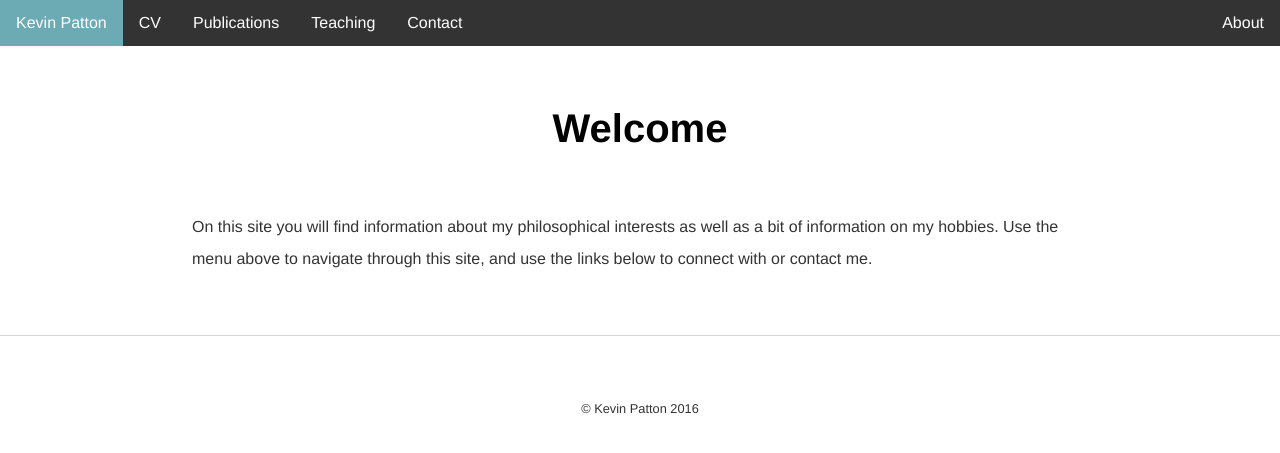
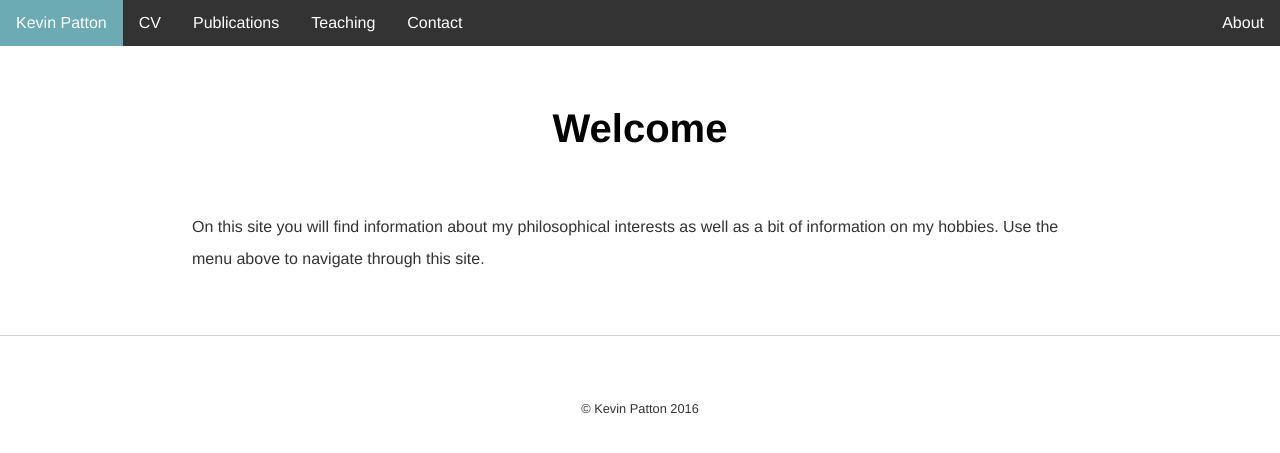
Before and after one commit to kevinjpatton/kevinjpatton.github.io, a Jekyll site: the page built from index.html, in a window 1280 px wide. Shown: the top 453 px of the page. Built offline with Jekyll 4.4.1, drawn with Linux system fonts in a browser that asks for light colours; Markdown is read by kramdown in place of the engine named in the settings.

Commit message:
Update index.html

```diff
--- a/index.html
+++ b/index.html
@@ -4,6 +4,5 @@ title: Kevin Patton
 ---
 <div class="blurb">
 	<h1><center>Welcome</h1></center>
-	<p>On this site you will find information about my philosophical interests as well as a bit of information on my hobbies.
-	Use the menu above to navigate through this site, and use the links below to connect with or contact me.</p>
+	<p>On this site you will find information about my philosophical interests as well as a bit of information on my hobbies.  Use the menu above to navigate through this site.</p>
 </div><!-- /.blurb -->
```
